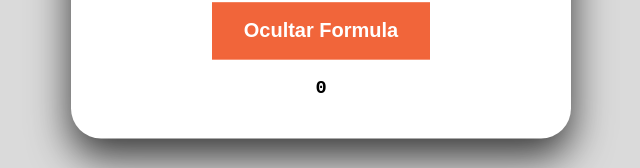
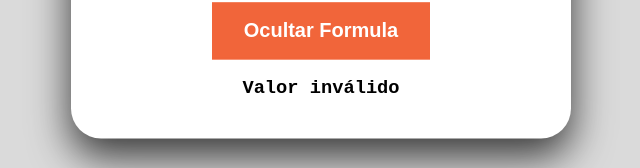
Before and after one commit to antonvinicius/bin2dec, a React (Create React App) app: page / in a window 1280 px wide. Both pictures are taken after a click on the button "Mostrar Formula". Shown: the part 587-755 px from the top of the page, without its empty margins (319-959 px from the left). Built offline with nearby package versions, Linux system fonts and the light colour scheme.

Commit message:
Some adjustments on Formula component

```diff
--- a/src/Components/Formula.js
+++ b/src/Components/Formula.js
@@ -1,10 +1,6 @@
 import React from "react"
 
 class Formula extends React.Component {
-    constructor(){
-        super()
-    }
-
     render() {
         let digits = this.props.binaryValue.toString().split('').map(Number) //get digits from binary number
         digits.reverse() //Reverse it again to be in correct order of the input
@@ -18,7 +14,7 @@ class Formula extends React.Component {
 }
 
 function constructFormula(digits, decimalValue) {
-    if (decimalValue == 0)
+    if (decimalValue === 0)
         return "0"
     else if (!decimalValue) //If value isn't in binary form
         return "Valor inválido"
```
